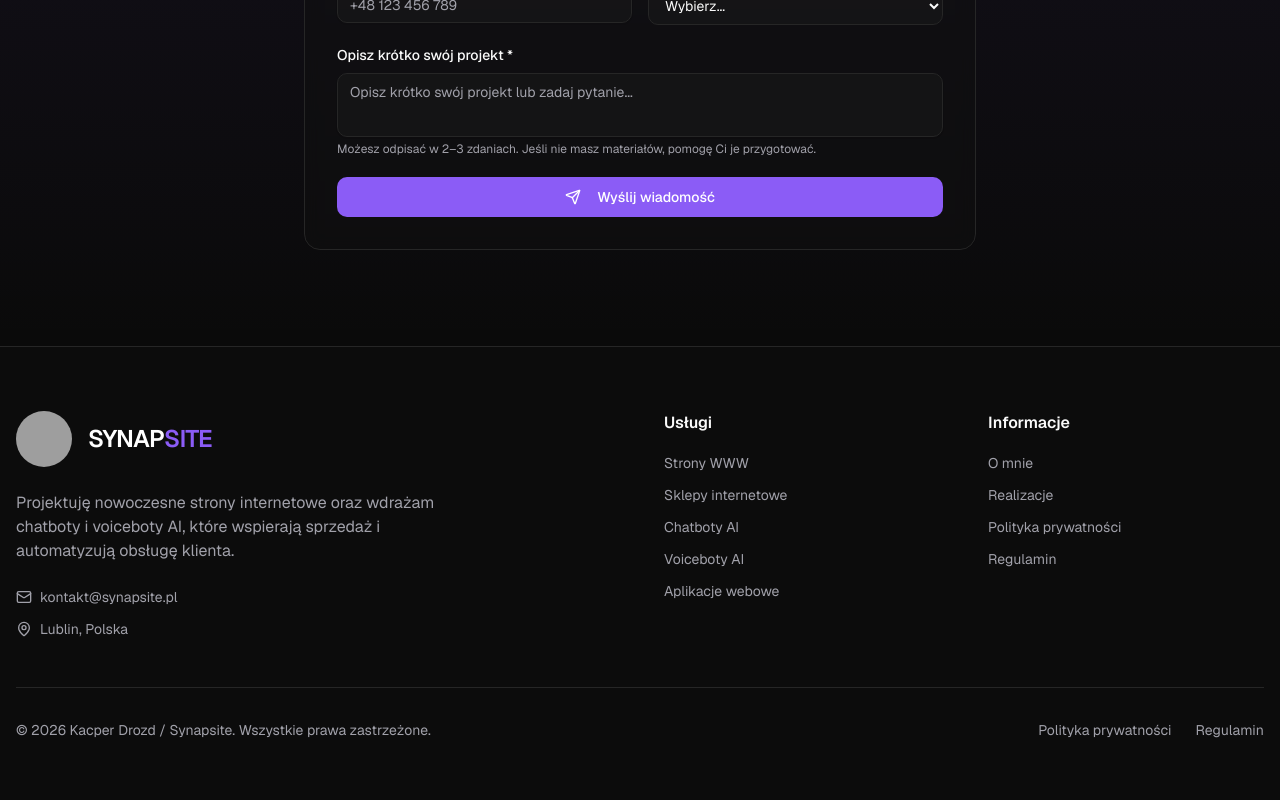
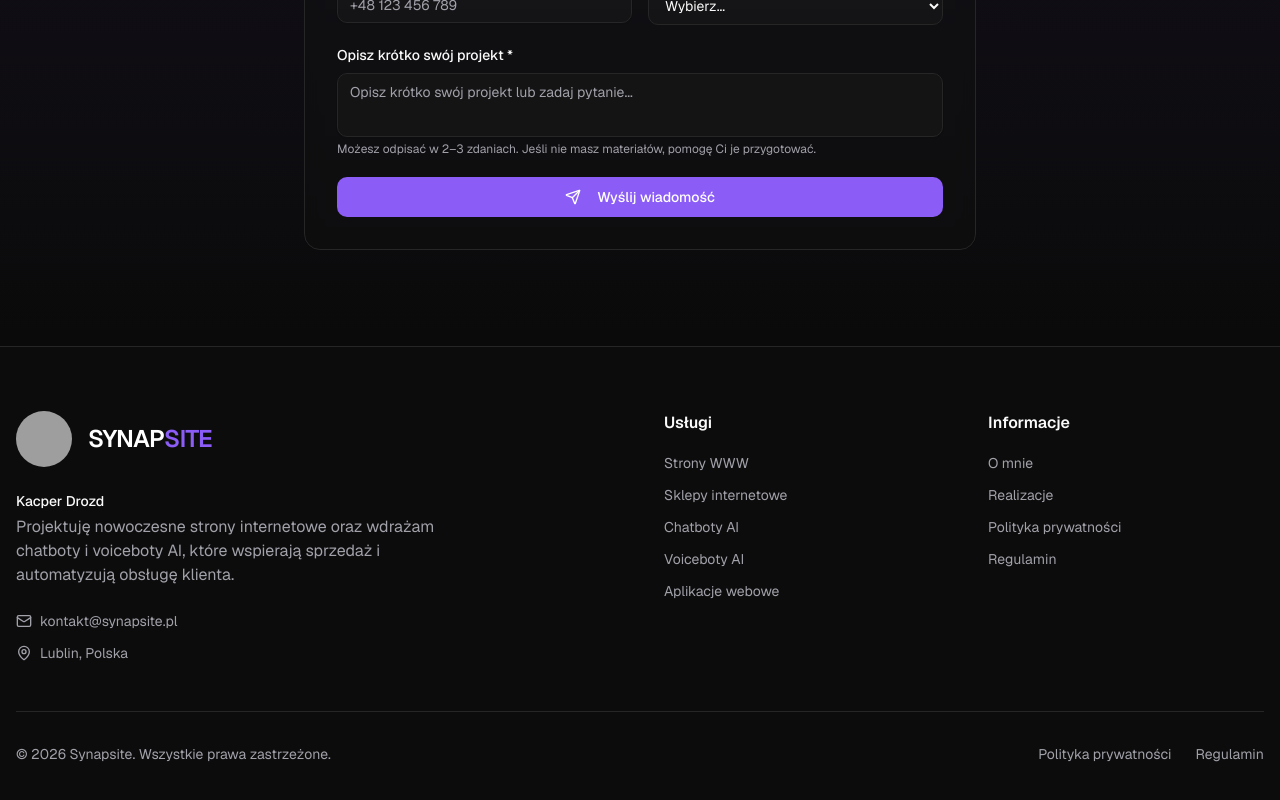
Before and after one commit to synapsitepl/synapsite, a Next.js app: page / in a window 1280 px wide. Shown: the part 6991-7791 px from the top of the page. Built offline with nearby package versions, Linux system fonts and the light colour scheme; no server answers; the database is empty; grey boxes are pictures that could not be loaded.

Commit message:
Add Kacper Drozd to footer

```diff
--- a/components/footer.tsx
+++ b/components/footer.tsx
@@ -22,6 +22,7 @@ export function Footer() {
                 <span className="text-primary">SITE</span>
               </span>
             </div>
+            <p className="mb-1 text-sm font-medium text-foreground">Kacper Drozd</p>
             <p className="mb-6 max-w-md text-muted-foreground">
               Projektuję nowoczesne strony internetowe oraz wdrażam chatboty i voiceboty AI, które wspierają sprzedaż i automatyzują obsługę klienta.
             </p>
@@ -105,7 +106,7 @@ export function Footer() {
 
         <div className="mt-12 flex flex-col items-center justify-between gap-4 border-t border-border pt-8 md:flex-row">
           <p className="text-sm text-muted-foreground">
-            © 2026 Kacper Drozd / Synapsite. Wszystkie prawa zastrzeżone.
+            © 2026 Synapsite. Wszystkie prawa zastrzeżone.
           </p>
           <div className="flex gap-6">
             <Link
```
